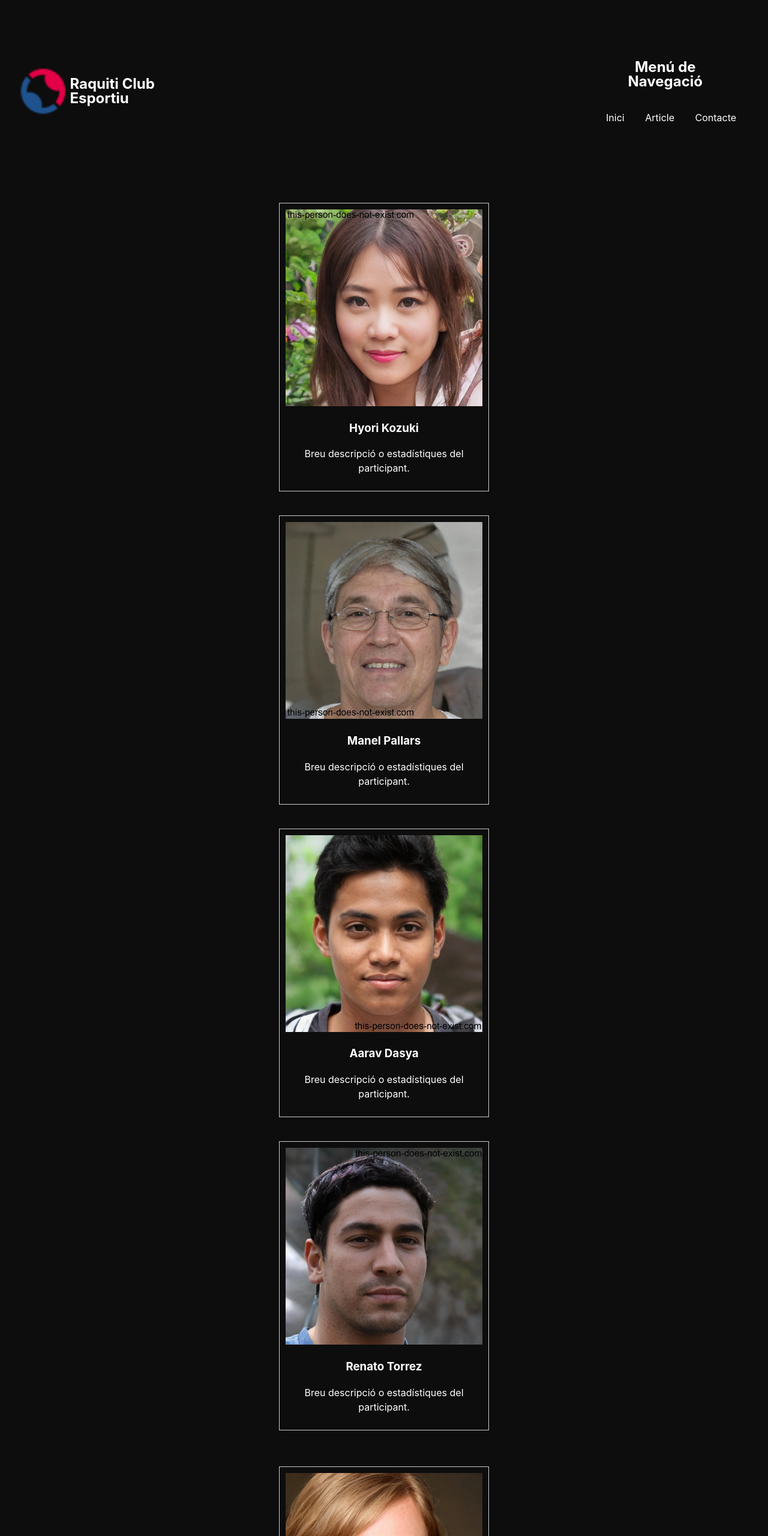
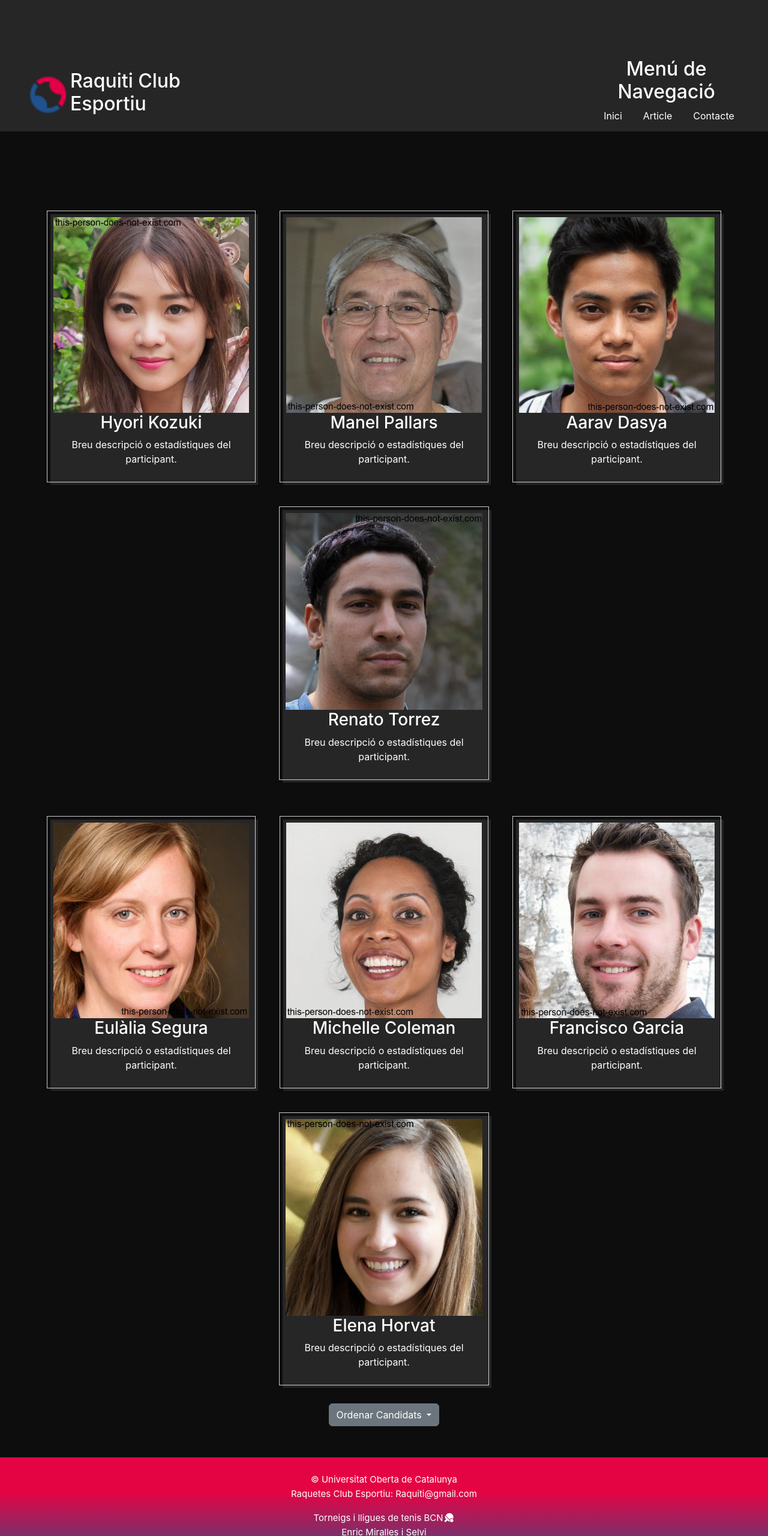
Before and after one commit to EnMiSe/uoc-boilerplate-master_emiralles_PAC2, a website built with Parcel: page src/participants.html in a window 1280 px wide. Shown: the top 2560 px of the page at 60% size. Built offline with nearby package versions, Linux system fonts and the light colour scheme.

Commit message:
Bootstrap i altres

```diff
--- a/src/assets/scripts/main.js
+++ b/src/assets/scripts/main.js
@@ -14,3 +14,6 @@
   const university = "UOC";
   console.log(`Hello, ${university}!`);
 } )();
+
+
+import 'bootstrap';
--- a/src/assets/styles/layouts/_home.scss
+++ b/src/assets/styles/layouts/_home.scss
@@ -1,31 +1,36 @@
 /**
-INDEX SECCIONS
-
-#GENERAL (Secció on s'apliquen els estils generals de la web)
-
+ * INDEX SECCIONS
  *
-
-#INDEX
-
+ * #GENERAL (Secció on s'apliquen els estils generals de la web)
+ *   - Definició de variables
+ *   - Estils globals
+ *   - Estils del body
+ *   - Estils del header
+ *   - Media queries per al footer en pantalles amples
  *
-
-#PARTICIPANTS
-
+ * #INDEX
+ *   - Estils de .gd-wrp i .gd-cntr
+ *   - Estils específics per dispositius de tipus Desktop, Tablet i Mobile
+ *   - Suport per display: grid i alternatives quan no es suporta
  *
-
-#ARTICLE
-
+ * #PARTICIPANTS
+ *   - Estils per a .general-part__sec i elements fills
+ *   - Estils específics per a imatges dins de participants
  *
-
-#CONTACTE
-
+ * #ARTICLE
+ *   - Estils base per a .general__art
+ *   - Estils específics per a paràgrafs, imatges i llistes
+ *   - Adaptacions segons l'amplada de la pantalla (Desktop, Tablet, Mobile)
  *
-
-#FOOTER
-
+ * #CONTACTE
+ *   - Mixin per estils de formularis
+ *   - Estils específics per a formularis de contacte
+ *   - Adaptacions segons l'amplada de la pantalla (Desktop, Tablet, Mobile)
  *
-
-**/
+ * #FOOTER
+ *   - Estils per a .uoc-footer
+ *   - Estils específics per a enllaços dins del footer
+ */
 
 
 /*------------------------------------*\
@@ -62,11 +67,23 @@ body {
 
 .header {
   margin-bottom: 20px;
-  padding: 2rem;
+  padding: 3rem;
   padding-right: 3rem;
   display: flex;
   align-items: center;
   flex-direction: row;
+  position: relative;
+
+  &::before {
+    content: '';
+    position: absolute;
+    top: -50px;
+    left: 0;
+    width: 100%;
+    height: 100%;
+    background: rgba(255, 255, 255, 0.1);
+    z-index: -1;
+  }
 
   &__header_logo {
     display: flex;
@@ -149,7 +166,6 @@ body {
 /*----- Desktop -----*/
 
 @media (min-width: $breakpoint-desktop) {
-
   .header__nav {
     padding-left: 50%;
     padding-right: 2%;
@@ -158,7 +174,6 @@ body {
   @supports (display: grid) {
     .gd-wrp {
       width: 90%;
-      display: flex;
 
       &__gd-cntr {
         display: grid;
@@ -235,8 +250,8 @@ body {
 }
 
 /*----- Tablet -----*/
+
 @media (min-width: $breakpoint-mobile) and (max-width: $breakpoint-tablet) {
-
 
   .header {
     display: flex;
@@ -365,10 +380,6 @@ body {
         grid-template-columns: repeat(1, 1fr);
         grid-template-rows: repeat(9, auto);
         grid-gap: 10px;
-        display: flex;
-        flex-direction: column;
-        align-items: center;
-        justify-content: space-around;
 
         &__dv0 {
           grid-column: 1 / span 1;
@@ -444,12 +455,13 @@ body {
   #PARTICIPANTS
 \*------------------------------------*/
 
-.general__sec {
+.general-part__sec {
   gap: 20px;
   padding: 20px;
   display: flex;
   flex-wrap: wrap;
   justify-content: center;
+  position: relative;
 
   &__art {
     max-width: 350px;
@@ -459,6 +471,19 @@ body {
     box-shadow: 0 2px 5px rgba(0, 0, 0, 0.2);
     flex: 1 1 300px;
     text-align: center;
+    position: relative;
+    z-index: 1;
+
+    &::before {
+      content: '';
+      position: absolute;
+      top: 5px;
+      left: 5px;
+      width: 100%;
+      height: 100%;
+      background: rgba(255, 255, 255, 0.1);
+      z-index: -1;
+    }
 
     &__img {
       max-width: 100%;
@@ -467,6 +492,11 @@ body {
   }
 }
 
+.dropdown {
+  display: flex;
+  justify-content: center;
+  align-items: center;
+}
 
 /*------------------------------------*\
   #ARTICLE
@@ -573,33 +603,6 @@ body {
 @media (min-width: $breakpoint-desktop) {
   .general__sec__form {
     width: calc(50vw / 2);
-  }
-}
-
-/*----- Tablet -----*/
-
-@media (min-width: $breakpoint-tablet) {
-  .general__sec__form {
-    width: calc(70vw / 2);
-  }
-
-}
-
-/*----- Mobile -----*/
-
-@media (max-width: $breakpoint-mobile) {
-  .general__sec__form {
-    width: 90vw;
-  }
-
-  .general {
-    padding-left: 5%;
-    padding-right: 5%;
-    padding-top: 50px;
-  }
-}
-
-.general__sec__form {
     gap: 1lv;
     display: flex;
     flex-direction: column;
@@ -627,7 +630,83 @@ body {
       }
     }
   }
+}
 
+
+/*----- Tablet -----*/
+
+@media (min-width: $breakpoint-tablet) {
+  .general__sec__form {
+    width: calc(70vw / 2);
+    gap: 1lv;
+    display: flex;
+    flex-direction: column;
+    padding-right: 30px;
+
+    &__inp,
+    &__txt,
+    &__chk {
+      margin-bottom: 1sv;
+      padding: 0.5rem;
+      border: 1px solid hwb(0, 100%, 0%);
+      border-radius: 0.25rem;
+    }
+
+    &__btn {
+      padding: 1lv;
+      border: none;
+      border-radius: 0.25rem;
+      background-color: hwb(224 14% 39%);
+      cursor: pointer;
+      transition: background-color 0.3s ease;
+
+      &:hover {
+        background-color: darken(rgb(255, 31, 31), 10%);
+      }
+    }
+  }
+}
+
+
+/*----- Mobile -----*/
+
+@media (max-width: $breakpoint-mobile) {
+  .general {
+    padding-left: 5%;
+    padding-right: 5%;
+    padding-top: 50px;
+
+    &__sec__form {
+      width: 90vw;
+      gap: 1lv;
+      display: flex;
+      flex-direction: column;
+      padding-right: 30px;
+
+      &__inp,
+      &__txt,
+      &__chk {
+        margin-bottom: 1sv;
+        padding: 0.5rem;
+        border: 1px solid hwb(0, 100%, 0%);
+        border-radius: 0.25rem;
+      }
+
+      &__btn {
+        padding: 1lv;
+        border: none;
+        border-radius: 0.25rem;
+        background-color: hwb(224 14% 39%);
+        cursor: pointer;
+        transition: background-color 0.3s ease;
+
+        &:hover {
+          background-color: darken(rgb(255, 31, 31), 10%);
+        }
+      }
+    }
+  }
+}
 
 
 /*------------------------------------*\
--- a/src/assets/styles/main.scss
+++ b/src/assets/styles/main.scss
@@ -15,6 +15,8 @@
  * see commented examples below
  */
 
+ @import "bootstrap/scss/bootstrap";
+
 // @import "some-node-module";
 // @import "@some-company/some-node-module";
 
--- a/src/participants.html
+++ b/src/participants.html
@@ -1,13 +1,17 @@
 <!DOCTYPE html>
 
 <html>
+
 <head>
     <meta charset="utf-8">
     <meta name="viewport" content="width=device-width">
     <link rel="stylesheet" type="text/css" href="./assets/styles/main.scss"><!-- do not remove this line! -->
-    <link rel="stylesheet" href="https://cdnjs.cloudflare.com/ajax/libs/font-awesome/6.4.2/css/all.min.css" integrity="sha512-z3gLpd7yknf1YoNbCzqRKc4qyor8gaKU1qmn+CShxbuBusANI9QpRohGBreCFkKxLhei6S9CQXFEbbKuqLg0DA==" crossorigin="anonymous" referrerpolicy="no-referrer" />
+    <link rel="stylesheet" href="https://cdnjs.cloudflare.com/ajax/libs/font-awesome/6.4.2/css/all.min.css"
+        integrity="sha512-z3gLpd7yknf1YoNbCzqRKc4qyor8gaKU1qmn+CShxbuBusANI9QpRohGBreCFkKxLhei6S9CQXFEbbKuqLg0DA=="
+        crossorigin="anonymous" referrerpolicy="no-referrer" />
     <title>UOC Boilerplate</title>
 </head>
+
 <body>
     <header class="header">
         <div class="header__header_logo">
@@ -35,60 +39,80 @@
         </nav>
     </header>
 
-    <main class="general">
-        <section class="general__sec">
-            <article class="general__sec__art">
-                <img class="general__sec__art__img" src="assets/images/Participants/participant1.webp" alt="Nom del Participant 1">
-                <h3 class="general__sec__art__h3">Hyori Kozuki</h3>
-                <p class="general__sec__art__p">Breu descripció o estadístiques del participant.</p>
+    <main class="general-part">
+        <section class="general-part__sec">
+            <article class="general-part__sec__art">
+                <img class="general-part__sec__art__img" src="assets/images/Participants/participant1.webp"
+                    alt="Nom del Participant 1">
+                <h3 class="general-part__sec__art__h3">Hyori Kozuki</h3>
+                <p class="general-part__sec__art__p">Breu descripció o estadístiques del participant.</p>
             </article>
 
-            <article class="general__sec__art">
-                <img class="general__sec__art__img" src="assets/images/Participants/participant2.webp" alt="Nom del Participant 2">
-                <h3 class="general__sec__art__h3">Manel Pallars</h3>
-                <p class="general__sec__art__p">Breu descripció o estadístiques del participant.</p>
+            <article class="general-part__sec__art">
+                <img class="general-part__sec__art__img" src="assets/images/Participants/participant2.webp"
+                    alt="Nom del Participant 2">
+                <h3 class="general-part__sec__art__h3">Manel Pallars</h3>
+                <p class="general-part__sec__art__p">Breu descripció o estadístiques del participant.</p>
             </article>
 
-            <article class="general__sec__art">
-                <img class="general__sec__art__img" src="assets/images/Participants/participant3.webp" alt="Nom del Participant 3">
-                <h3 class="general__sec__art__h3">Aarav Dasya</h3>
-                <p class="general__sec__art__p">Breu descripció o estadístiques del participant.</p>
+            <article class="general-part__sec__art">
+                <img class="general-part__sec__art__img" src="assets/images/Participants/participant3.webp"
+                    alt="Nom del Participant 3">
+                <h3 class="general-part__sec__art__h3">Aarav Dasya</h3>
+                <p class="general-part__sec__art__p">Breu descripció o estadístiques del participant.</p>
             </article>
 
-            <article class="general__sec__art">
-                <img class="general__sec__art__img" src="assets/images/Participants/participant4.webp" alt="Nom del Participant 4">
-                <h3 class="general__sec__art__h3">Renato Torrez</h3>
-                <p class="general__sec__art__p">Breu descripció o estadístiques del participant.</p>
+            <article class="general-part__sec__art">
+                <img class="general-part__sec__art__img" src="assets/images/Participants/participant4.webp"
+                    alt="Nom del Participant 4">
+                <h3 class="general-part__sec__art__h3">Renato Torrez</h3>
+                <p class="general-part__sec__art__p">Breu descripció o estadístiques del participant.</p>
             </article>
         </section>
 
-        <section class="general__sec">
-            <article class="general__sec__art">
-                <img class="general__sec__art__img" src="assets/images/Participants/participant5.webp" alt="Nom del Participant 5">
-                <h3 class="general__sec__art__h3">Eulàlia Segura</h3>
-                <p class="general__sec__art__p">Breu descripció o estadístiques del participant.</p>
+        <section class="general-part__sec">
+            <article class="general-part__sec__art">
+                <img class="general-part__sec__art__img" src="assets/images/Participants/participant5.webp"
+                    alt="Nom del Participant 5">
+                <h3 class="general-part__sec__art__h3">Eulàlia Segura</h3>
+                <p class="general-part__sec__art__p">Breu descripció o estadístiques del participant.</p>
             </article>
 
-            <article class="general__sec__art">
-                <img class="general__sec__art__img" src="assets/images/Participants/participant6.webp" alt="Nom del Participant 6">
-                <h3 class="general__sec__art__h3">Michelle Coleman</h3>
-                <p class="general__sec__art__p">Breu descripció o estadístiques del participant.</p>
+            <article class="general-part__sec__art">
+                <img class="general-part__sec__art__img" src="assets/images/Participants/participant6.webp"
+                    alt="Nom del Participant 6">
+                <h3 class="general-part__sec__art__h3">Michelle Coleman</h3>
+                <p class="general-part__sec__art__p">Breu descripció o estadístiques del participant.</p>
             </article>
 
-            <article class="general__sec__art">
-                <img class="general__sec__art__img" src="assets/images/Participants/participant7.webp" alt="Nom del Participant 7">
-                <h3 class="general__sec__art__h3">Francisco Garcia</h3>
-                <p class="general__sec__art__p">Breu descripció o estadístiques del participant.</p>
+            <article class="general-part__sec__art">
+                <img class="general-part__sec__art__img" src="assets/images/Participants/participant7.webp"
+                    alt="Nom del Participant 7">
+                <h3 class="general-part__sec__art__h3">Francisco Garcia</h3>
+                <p class="general-part__sec__art__p">Breu descripció o estadístiques del participant.</p>
             </article>
 
-            <article class="general__sec__art">
-                <img class="general__sec__art__img" src="assets/images/Participants/participant8.webp" alt="Nom del Participant 8">
-                <h3 class="general__sec__art__h3">Elena Horvat</h3>
-                <p class="general__sec__art__p">Breu descripció o estadístiques del participant.</p>
+            <article class="general-part__sec__art">
+                <img class="general-part__sec__art__img" src="assets/images/Participants/participant8.webp"
+                    alt="Nom del Participant 8">
+                <h3 class="general-part__sec__art__h3">Elena Horvat</h3>
+                <p class="general-part__sec__art__p">Breu descripció o estadístiques del participant.</p>
             </article>
         </section>
+        <div class="dropdown">
+            <button class="btn btn-secondary dropdown-toggle" type="button" id="dropdownMenuButton1"
+                data-bs-toggle="dropdown" aria-expanded="false">
+                Ordenar Candidats
+            </button>
+            <ul class="dropdown-menu" aria-labelledby="dropdownMenuButton1">
+                <li><a class="dropdown-item" href="#">Ordenar per edat</a></li>
+                <li><a class="dropdown-item" href="#">Ordenar per nom</a></li>
+                <li><a class="dropdown-item" href="#">Ordenar per cognom</a></li>
+            </ul>
+        </div>
     </main>
     <include src="./views/footer.html"></include>
     <script type="module" src="./assets/scripts/main.js"></script><!-- do not remove this line! -->
 </body>
+
 </html>
```
Also changed, not shown: package.json (+6 -1 lines), .stylelintrc.json (added), 2 other files. Lines whose indentation alone changed are shown as unchanged.
